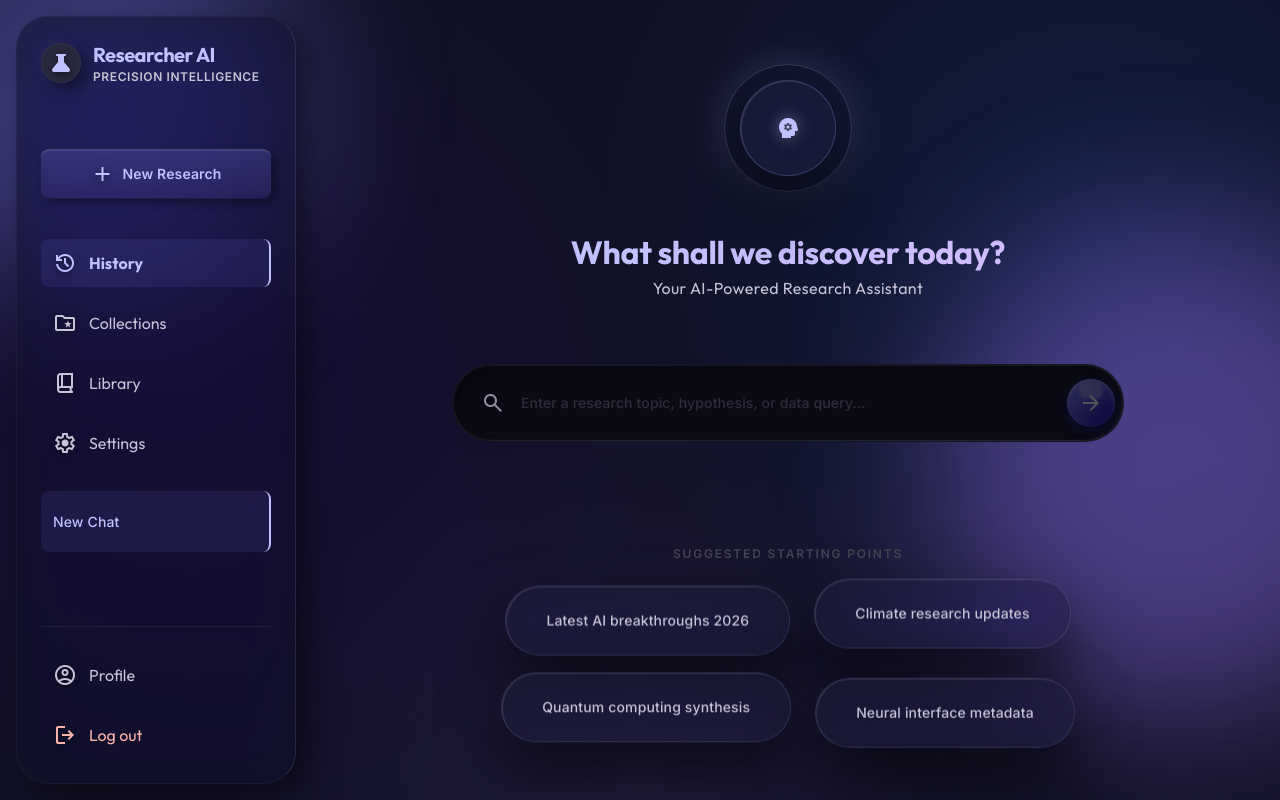
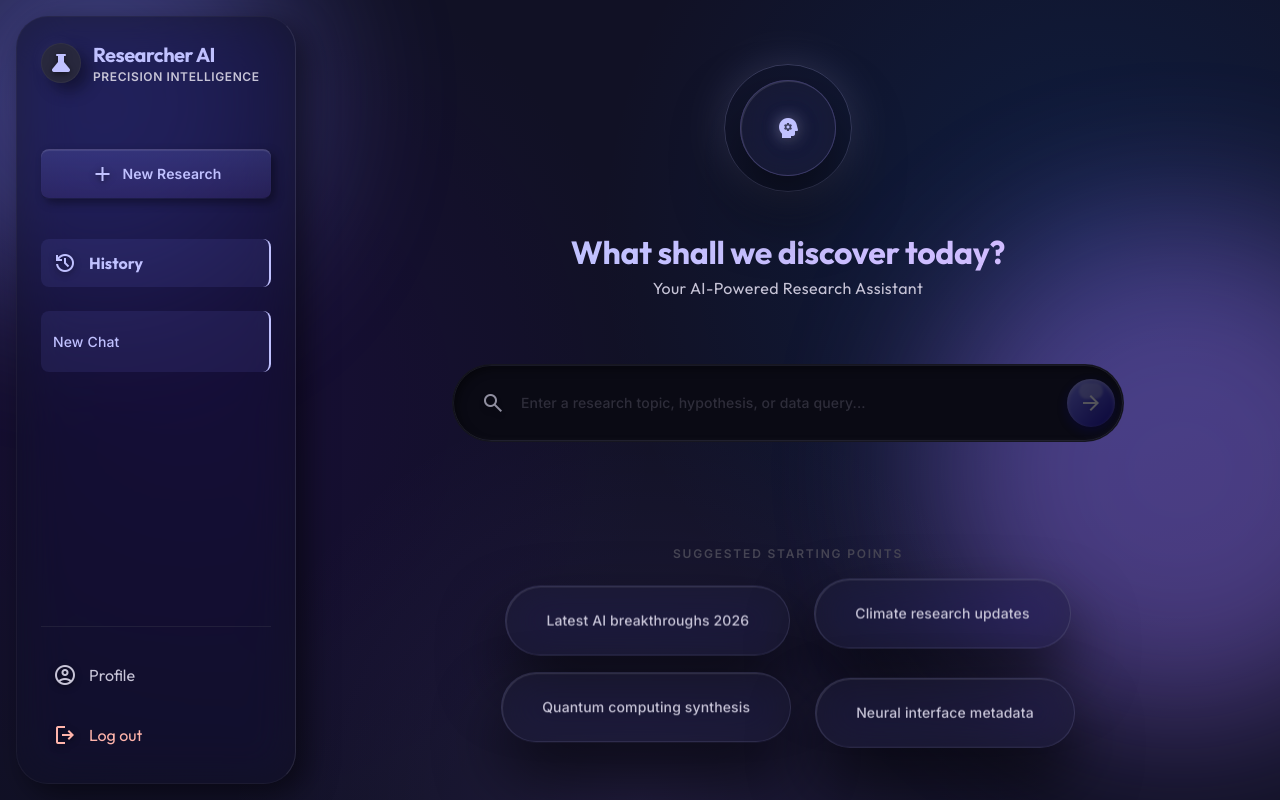
Before and after one commit to AymanKhan2244/ResearcherAIAgent, a Next.js app in the folder frontend/: page / in a window 1280 px wide. Built offline with nearby package versions, Linux system fonts and the light colour scheme.

Commit message:
feat: initialize research chat interface with persistent history and state management

```diff
--- a/frontend/app/page.tsx
+++ b/frontend/app/page.tsx
@@ -270,27 +270,7 @@ export default function Home() {
             <span className="material-symbols-outlined nav-icon icon-filled">history</span>
             History
           </a>
-          <a
-            href="#"
-            className="flex items-center gap-sm py-sm px-sm rounded-lg text-on-surface-variant hover:text-on-surface hover:bg-primary-container/20 transition-all duration-300 active:scale-95"
-          >
-            <span className="material-symbols-outlined nav-icon">folder_special</span>
-            Collections
-          </a>
-          <a
-            href="#"
-            className="flex items-center gap-sm py-sm px-sm rounded-lg text-on-surface-variant hover:text-on-surface hover:bg-primary-container/20 transition-all duration-300 active:scale-95"
-          >
-            <span className="material-symbols-outlined nav-icon">book_2</span>
-            Library
-          </a>
-          <a
-            href="#"
-            className="flex items-center gap-sm py-sm px-sm rounded-lg text-on-surface-variant hover:text-on-surface hover:bg-primary-container/20 transition-all duration-300 active:scale-95"
-          >
-            <span className="material-symbols-outlined nav-icon">settings</span>
-            Settings
-          </a>
+
         </div>
 
         {/* Chat History */}
```
